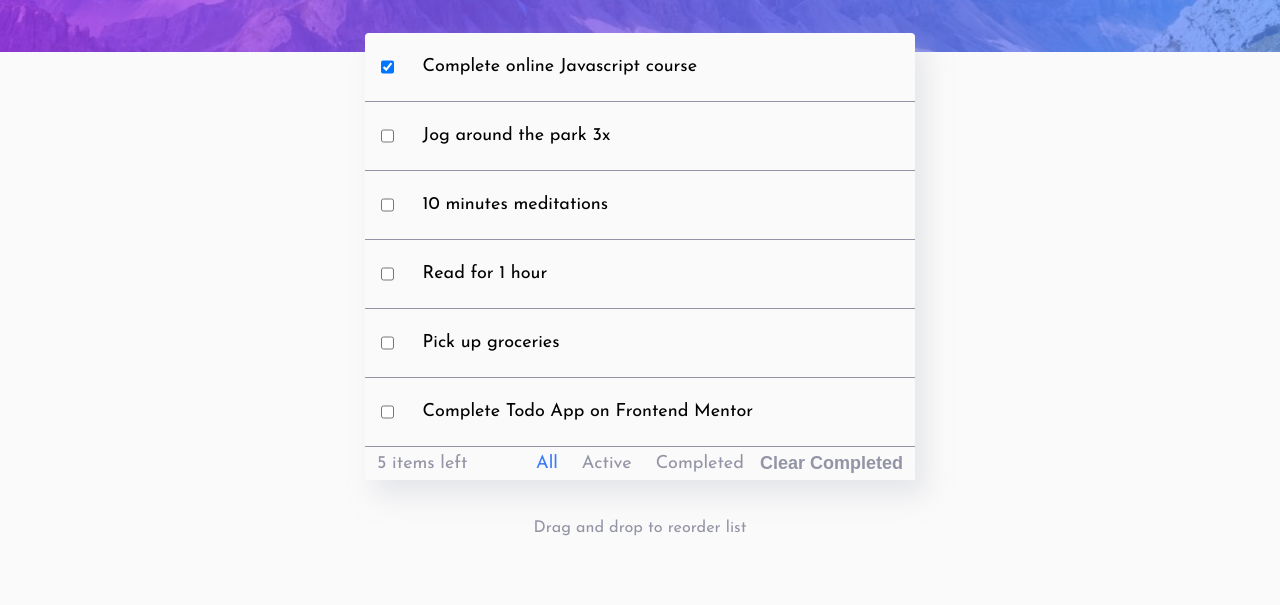
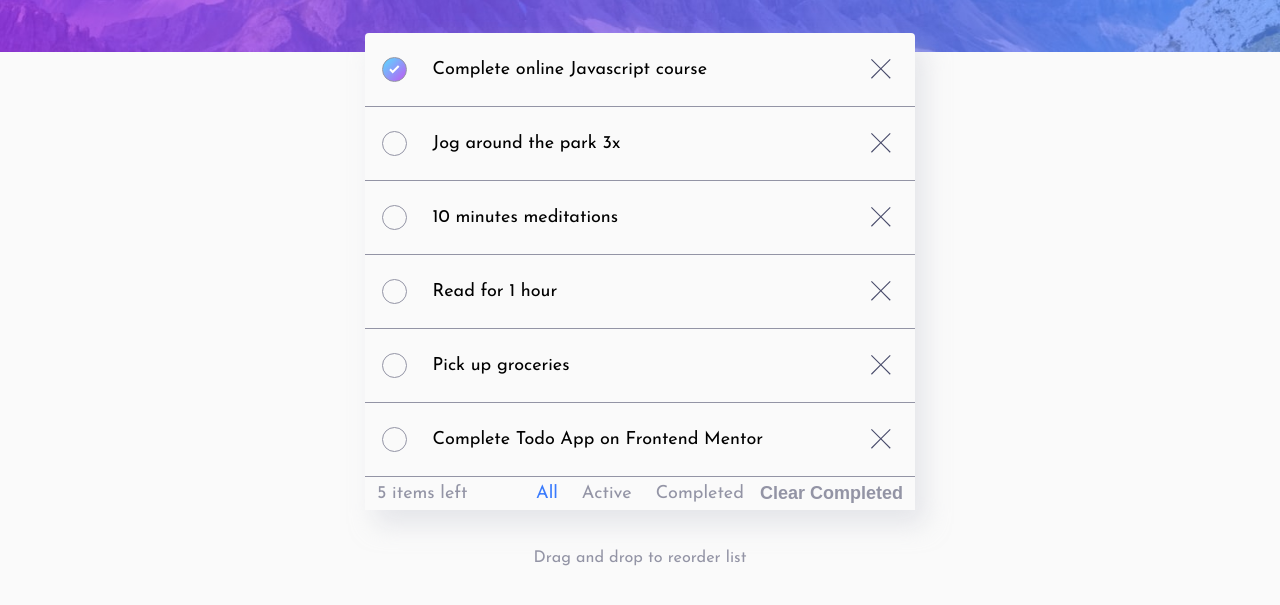
Before and after one commit to robicode-05/FrontEndMentor, a plain HTML site: page todo-app/index.html in a window 1280 px wide. Shown: the part 215-820 px from the top of the page. Drawn offline with Linux system fonts and the light colour scheme.

Commit message:
TodoApp: Styling of checkbox

```diff
--- a/todo-app/assets/advanced-style.css
+++ b/todo-app/assets/advanced-style.css
@@ -5,7 +5,7 @@
 :root {
   /* Primary */
   --bright-blue: hsl(220, 98%, 61%);
-  --check-background: linear-gradient hsl(192, 100%, 67%) to hsl(280, 87%, 65%);
+  --check-background: linear-gradient(to right bottom, hsl(192, 100%, 67%), hsl(280, 87%, 65%));
 
   /* Neutral */
   /* - Light Theme */
@@ -100,10 +100,43 @@ ul li {
 ul li:hover {
   cursor: pointer;
 }
+
+ul li input { display: none;}
 ul li label {
-  margin-left: max(2vw, 12px);
+  position: relative;
+  /* margin-left: max(2vw, 12px); */
   flex-grow: 1;
   color: var(--text-active);
+  display: flex;
+  align-items: center;
+}
+ul li label::before {
+    content: "";
+    margin-left: 5px;
+    margin-right: max(2vw, 12px);
+    width: 25px;
+    aspect-ratio: 1;
+    background-color: var(--background);
+    border: 1px solid var(--divider);
+    border-radius: 50%;
+}
+ul li input:checked + label::before {
+  background-image: var(--check-background);
+}
+ul li input:checked + label::after {
+  position: absolute;
+  content: "";
+  margin-left: 5px;
+  border-radius: 50%;
+  width: 25px;
+  aspect-ratio: 1;
+  left: 0;
+  top: 0;
+  background-image: url("../images/icon-check.svg");
+  background-position: center;
+  background-repeat: no-repeat;
+  background-size: auto;
+
 }
 ul li label:hover { cursor: pointer; }
 
@@ -122,6 +155,12 @@ ul li button {
   background-size: contain;
   background-repeat: no-repeat;
 }
+
+/* Always display delete button on touch device */
+@media (pointer:none), (pointer:coarse) {
+  ul li button { opacity: 1; }
+}
+
 ul li button:hover {
   cursor: pointer;
   transform: scale(1.3);
```
